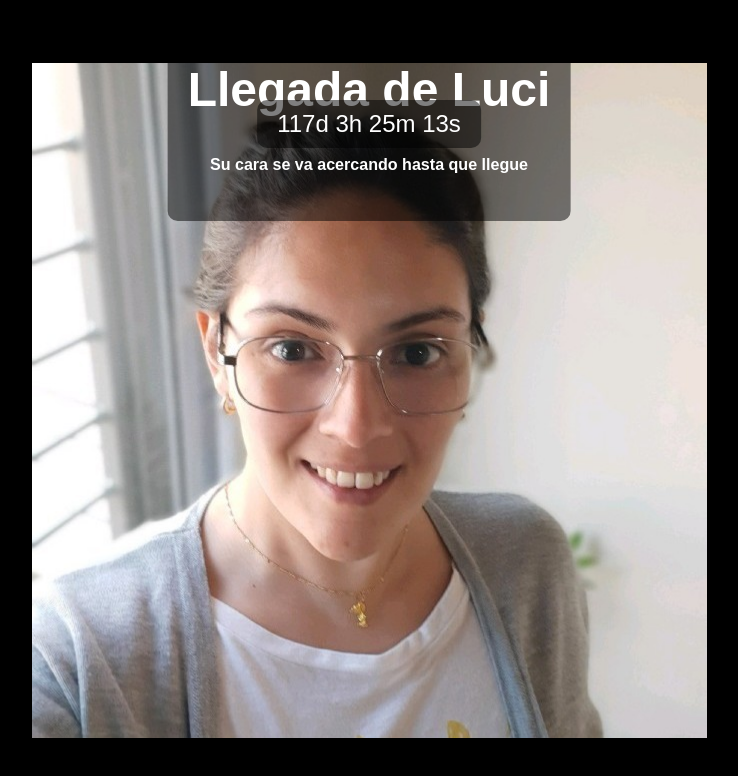
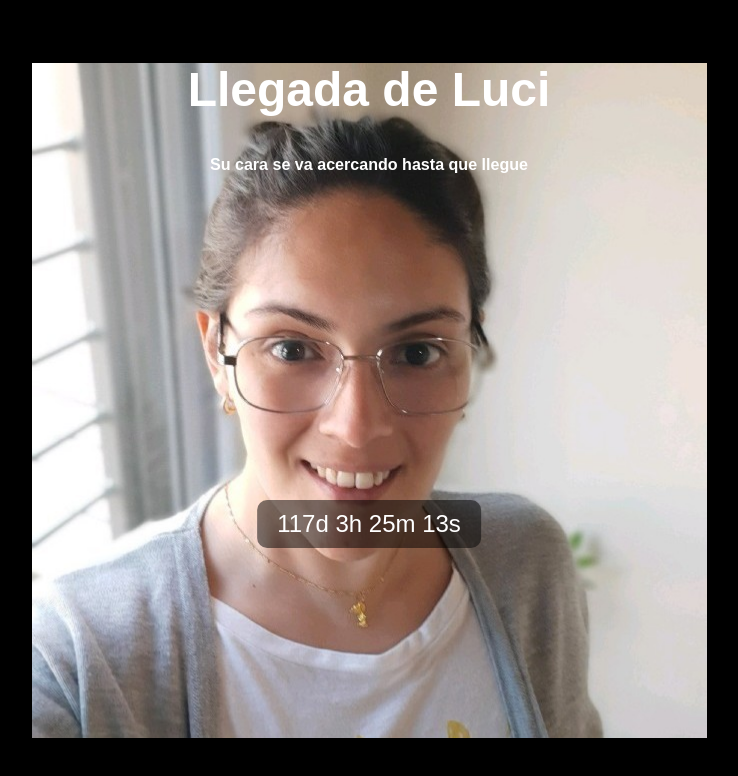
Before and after one commit to luisrb15/LlegadaLuci, a plain HTML site: page index.html in a window 1280 px wide. Shown: the whole page, without its empty margins (271-1009 px from the left). Drawn offline with Linux system fonts and the light colour scheme.

Commit message:
fix posicion countdown y background titulo

```diff
--- a/static/css/style.css
+++ b/static/css/style.css
@@ -15,7 +15,6 @@ body {
     top: 20px;
     left: 50%;
     transform: translateX(-50%);
-    background: rgba(0, 0, 0, 0.5);
     color: #fff;
     padding: 10px 20px;
     border-radius: 10px;
@@ -26,7 +25,7 @@ body {
 
 #countdown {
     position: absolute;
-    top: 100px; /* Adjust as needed */
+    top: 500px; /* Adjust as needed */
     left: 50%;
     transform: translateX(-50%);
     background: rgba(0, 0, 0, 0.5);
```
